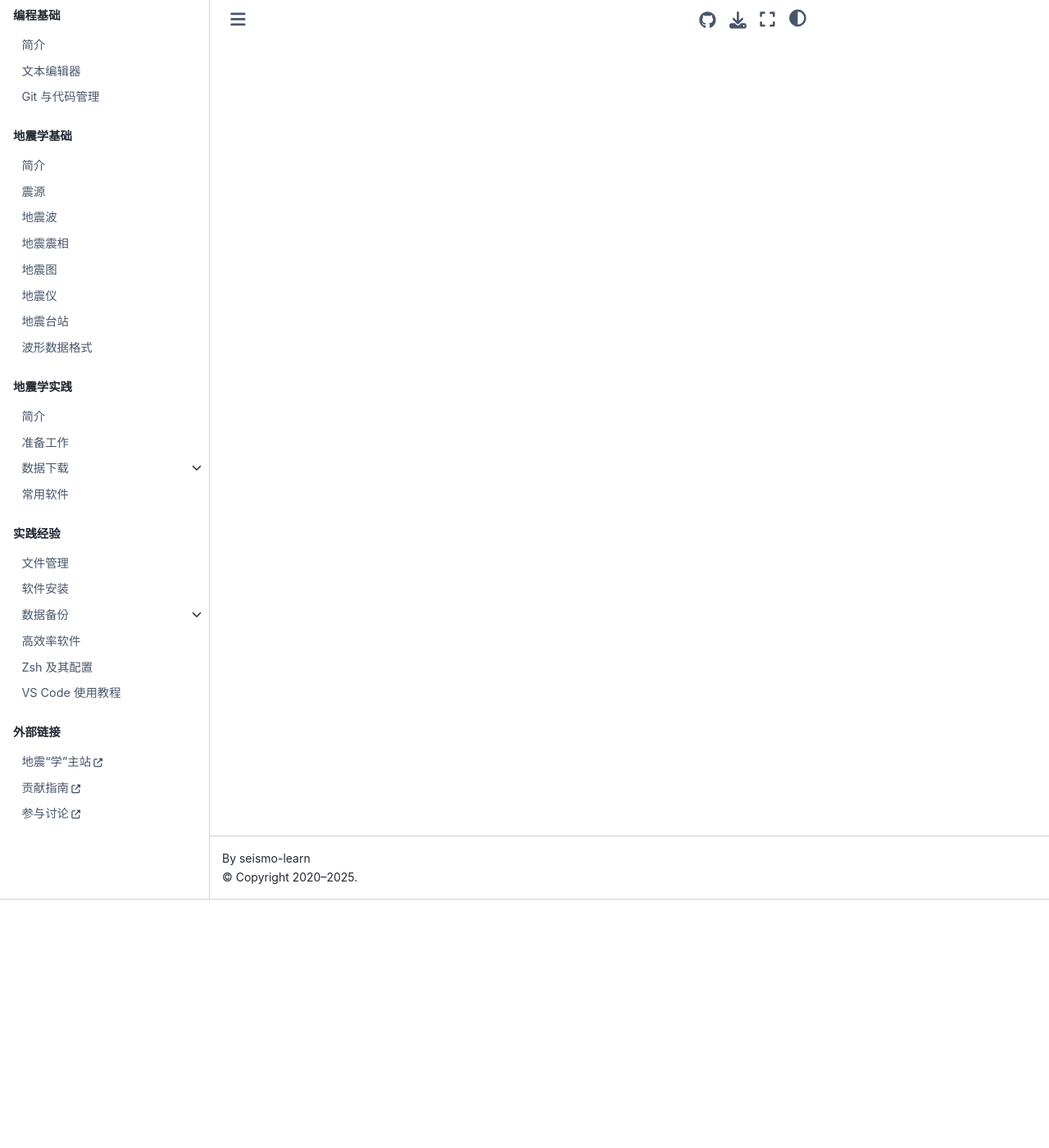
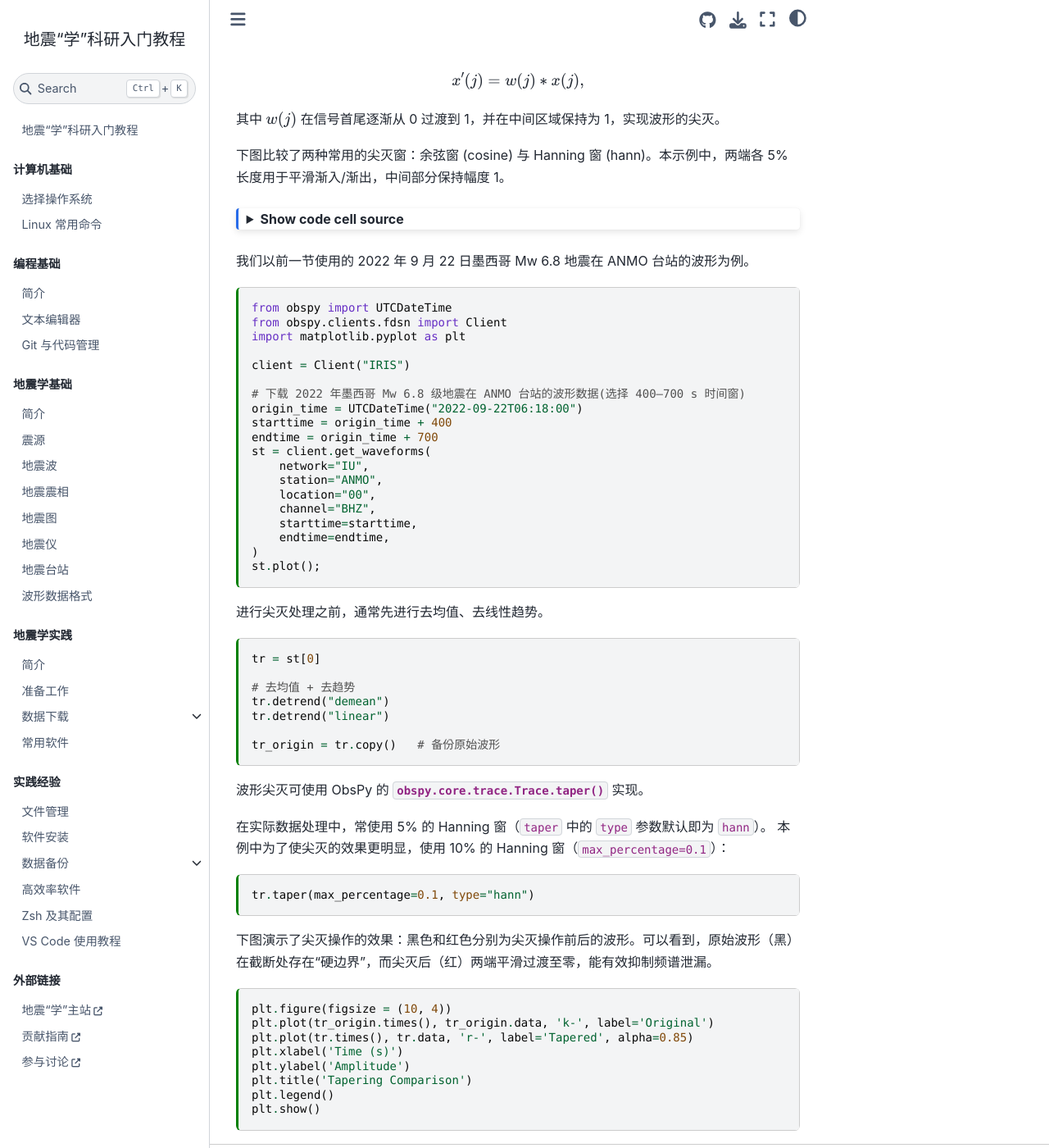
Before and after one commit to seismo-learn/seismology101, a Jupyter Book: the page built from source/exercises/taper.md, in a window 1280 px wide and 1400 px high, scrolled down 303 px. Shown: the whole window at 82% size. Built offline with Jupyter Book 1.0.4 settings and Sphinx 7.4.7 and the Sphinx Book theme 1.1.4, drawn with Linux system fonts in a browser that asks for light colours; pages that are not in the unit, such as notebooks, are missing from menus; some of the changed text lies outside the part shown.

Commit message:
Add exercise for taper (#733)
Co-authored-by: Dongdong Tian <seisman.info@gmail.com>

````diff
--- a/source/exercises/taper.md
+++ b/source/exercises/taper.md
@@ -1 +1,121 @@
+---
+jupytext:
+  text_representation:
+    extension: .md
+    format_name: myst
+    format_version: 0.13
+    jupytext_version: 1.13.0
+kernelspec:
+  display_name: Python 3
+  language: python
+  name: python3
+---
+
 # 波形尖灭
+
+- 本节贡献者: {{何星辰}}、{{田冬冬}}、{{姚家园}}
+- 最近更新日期: 2025-11-07
+- 预计花费时间: 20 分钟
+
+---
+波形尖灭是指在信号首尾施加平滑衰减窗函数，使振幅在两端平滑过渡至零，从而减少因信号截断引起的频谱泄漏。
+
+设原始信号为 $x(j)$、窗函数为 $w(j)$，则尖灭后的信号可表示为：
+
+$$
+x'(j) = w(j)*x(j),
+$$
+
+其中 $w(j)$ 在信号首尾逐渐从 0 过渡到 1，并在中间区域保持为 1，实现波形的尖灭。
+
+下图比较了两种常用的尖灭窗：余弦窗 (cosine) 与 Hanning 窗 (hann)。本示例中，两端各 5% 长度用于平滑渐入/渐出，中间部分保持幅度 1。
+
+```{code-cell} ipython3
+:tags: ["hide-input"]
+import numpy as np
+import matplotlib.pyplot as plt
+from obspy.signal.invsim import cosine_taper  # ObsPy 余弦尖灭
+
+# 参数设置
+npts = 1000
+p = 0.05  # 两端 5%
+
+# 余弦尖灭窗
+win_cos = cosine_taper(npts, p=p)
+
+# Hanning 窗（构造两端平滑、中间平坦）
+win_han = np.ones(npts)
+edge = int(p * npts)
+han_full = np.hanning(2 * edge)
+win_han[:edge] = han_full[:edge]
+win_han[-edge:] = han_full[-edge:]
+
+x = np.linspace(0, 1, npts)
+plt.figure(figsize=(9, 4))
+plt.plot(x, win_cos, 'r-', lw=2, label=f'Cosine (p={p})')
+plt.plot(x, win_han, 'b--', lw=2, label=f'Hanning (p={p})')
+plt.xlabel('Normalized Time')
+plt.ylabel('Amplitude')
+plt.title('Cosine vs Hanning Taper Windows')
+plt.legend()
+plt.show()
+```
+
+我们以前一节使用的 2022 年 9 月 22 日墨西哥 Mw 6.8 地震在 ANMO 台站的波形为例。
+
+```{code-cell} ipython3
+from obspy import UTCDateTime
+from obspy.clients.fdsn import Client
+import matplotlib.pyplot as plt
+
+client = Client("IRIS")
+
+# 下载 2022 年墨西哥 Mw 6.8 级地震在 ANMO 台站的波形数据(选择 400–700 s 时间窗)
+origin_time = UTCDateTime("2022-09-22T06:18:00")
+starttime = origin_time + 400
+endtime = origin_time + 700
+st = client.get_waveforms(
+    network="IU",
+    station="ANMO",
+    location="00",
+    channel="BHZ",
+    starttime=starttime,
+    endtime=endtime,
+)
+st.plot();
+```
+
+进行尖灭处理之前，通常先进行去均值、去线性趋势。
+
+```{code-cell} ipython3
+tr = st[0]
+
+# 去均值 + 去趋势
+tr.detrend("demean")
+tr.detrend("linear")
+
+tr_origin = tr.copy()   # 备份原始波形
+```
+
+波形尖灭可使用 ObsPy 的 {meth}`obspy.core.trace.Trace.taper` 实现。
+
+在实际数据处理中，常使用 5% 的 Hanning 窗（`taper` 中的 `type` 参数默认即为 `hann`）。
+本例中为了使尖灭的效果更明显，使用 10% 的 Hanning 窗（`max_percentage=0.1`）：
+
+```{code-cell} ipython3
+tr.taper(max_percentage=0.1, type="hann")
+```
+
+下图演示了尖灭操作的效果：黑色和红色分别为尖灭操作前后的波形。可以看到，原始波形（黑）
+在截断处存在“硬边界”，而尖灭后（红）两端平滑过渡至零，能有效抑制频谱泄漏。
+
+```{code-cell} ipython3
+plt.figure(figsize = (10, 4))
+plt.plot(tr_origin.times(), tr_origin.data, 'k-', label='Original')
+plt.plot(tr.times(), tr.data, 'r-', label='Tapered', alpha=0.85)
+plt.xlabel('Time (s)')
+plt.ylabel('Amplitude')
+plt.title('Tapering Comparison')
+plt.legend()
+plt.show()
+```
````
